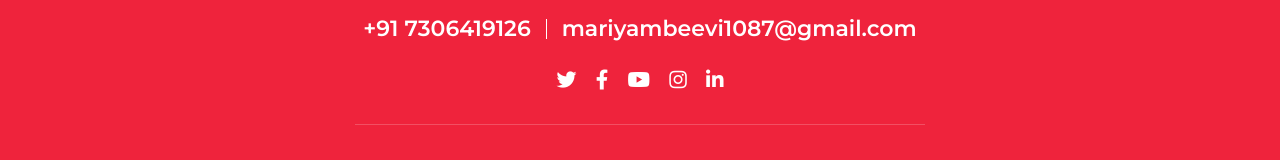
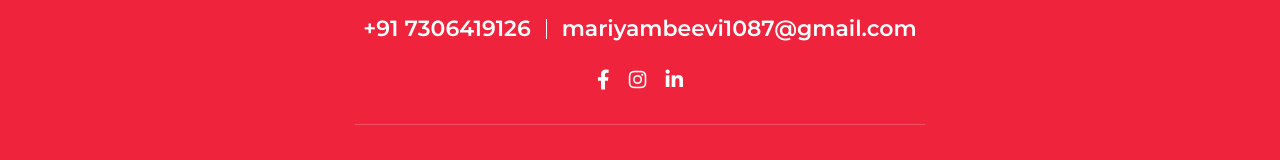
Before and after one commit to beemabeevimk/personal-website, a plain HTML site: page index.html in a window 1280 px wide. Shown: the part 5253-5413 px from the top of the page. Drawn offline with nearby package versions, Linux system fonts and the light colour scheme; files whose address does not match are found by name.

Commit message:
Update index.html

```diff
--- a/index.html
+++ b/index.html
@@ -490,11 +490,9 @@
                             <p>mariyambeevi1087@gmail.com</p>
                         </div>
                         <div class="footer-social">
-                            <a href=""><i class="fab fa-twitter"></i></a>
-                            <a href=""><i class="fab fa-facebook-f"></i></a>
-                            <a href=""><i class="fab fa-youtube"></i></a>
-                            <a href=""><i class="fab fa-instagram"></i></a>
-                            <a href=""><i class="fab fa-linkedin-in"></i></a>
+                            <a href="https://www.facebook.com/sanamolsana.sana.9"><i class="fab fa-facebook-f"></i></a>
+                            <a href="https://instagram.com/beema_beee._?igshid=ZDdkNTZiNTM="><i class="fab fa-instagram"></i></a>
+                            <a href=" https://www.linkedin.com/in/beema-beevi-413366258 "><i class="fab fa-linkedin-in"></i></a>
                         </div>
                     </div>
                 </div>
```
